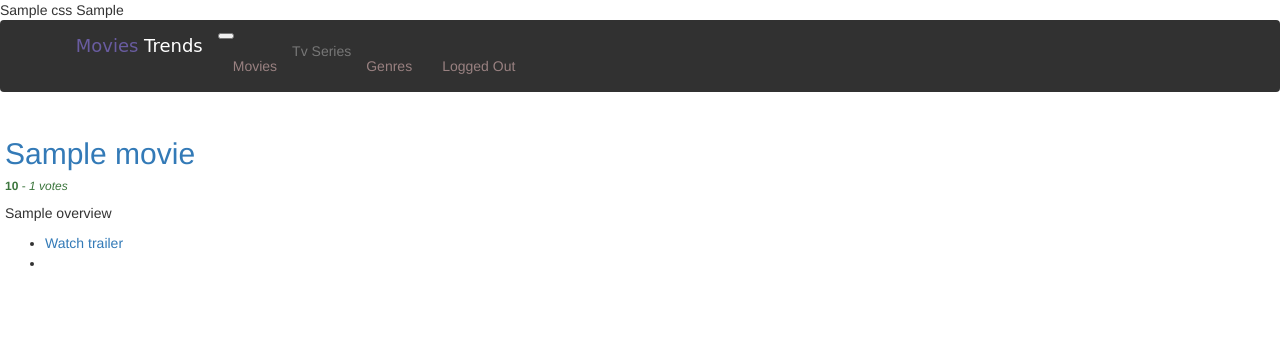
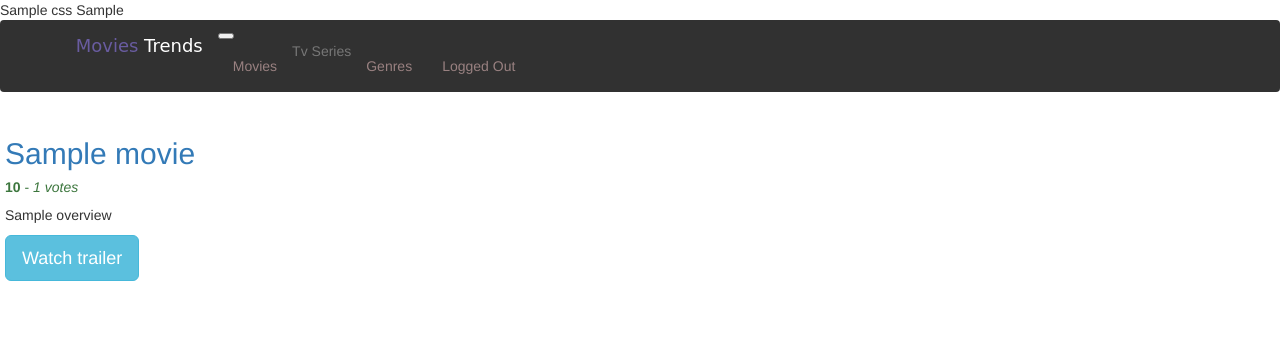
Before and after one commit to sngina/movie_trend, a Python web app: template app/templates/genre_movie.html in a window 1280 px wide. Shown: the top 352 px of the page. Run offline with Jinja, Linux system fonts and the light colour scheme; the template is opened without the code that fills it: most values are stand-ins (such as "Sample title", 1, 10 or a date in 2020); grey boxes marked "Sample" are stand-in pictures; some libraries are stand-ins or nearby versions.

```diff
--- a/app/templates/genre_movie.html
+++ b/app/templates/genre_movie.html
@@ -5,18 +5,20 @@
 <div class="container-fluid">
 	<div class="row">
 		{% for movie in movies %}
-			<div class="col-md-6 col-sm-12 col-xs-12 col-lg-6 col-xl-6" style="padding: 5px;">
+		<div class="col-md-4 col-sm-12 col-xs-12 col-lg-6 col-xl-6" style="padding: 5px;">
 			<div class="photo-card">
-					<div class="photo-background" style="background-image: url({{movie.poster}});" ></div>
+				<div class="photo-background" style="background-image: url({{movie.poster}});"></div>
 				<div class="photo-details">
-						<h2 style="color: rgb(255,255,255);"><span><a class="" href="/movie/{{movie.id}}">{{movie.title |truncate(35)}}</a></span></h2>
-						<h6 class="text-success card-subtitle mb-2"><b>{{ movie.vote_average }}</b> - <i>{{ movie.vote_count}} votes</i></h6>
+					<h2 style="color: rgb(255,255,255);"><span><a class=""
+								href="/movie/{{movie.id}}">{{movie.title |truncate(35)}}</a></span></h2>
+					<h5 class="text-success card-subtitle mb-2"><b>{{ movie.vote_average }}</b> -
+						<i>{{ movie.vote_count}} votes</i></h5>
 					<p>{{movie.overview | truncate(200)}}&nbsp; </p>
 					<div class="photo-tags">
-							<ul>
-								<li><a href="#">Watch trailer</a></li>
-								<li></li>
-							</ul>
+
+						<a class="btn btn-info btn-lg text-center" href="#">Watch trailer</a>
+
+
 					</div>
 				</div>
 			</div>
--- a/app/templates/index.html
+++ b/app/templates/index.html
@@ -53,5 +53,9 @@
         {% endblock%}
     </div>
 </body>
-
+<footer>
+    <div style="text-align:center;">
+        <h1>@jaycreations</h1>
+    </div>
+</footer>
 </html>
```
Lines whose indentation alone changed are shown as unchanged.
